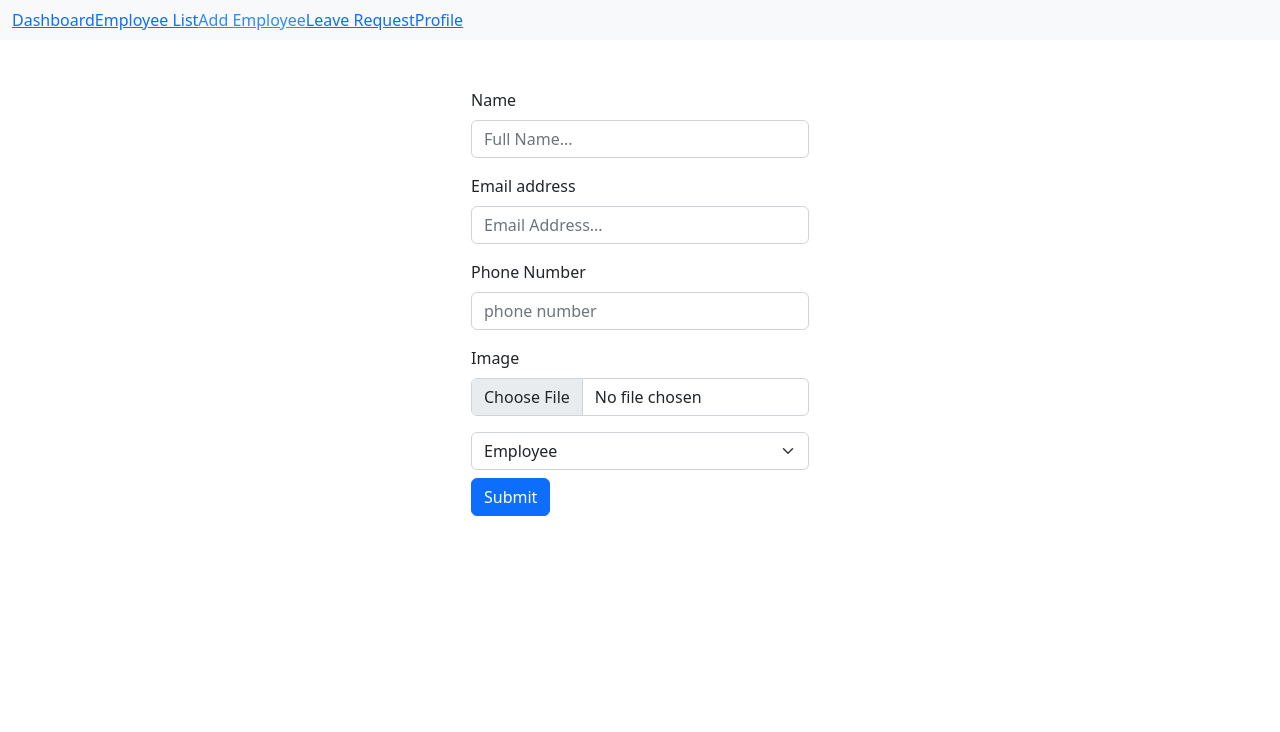
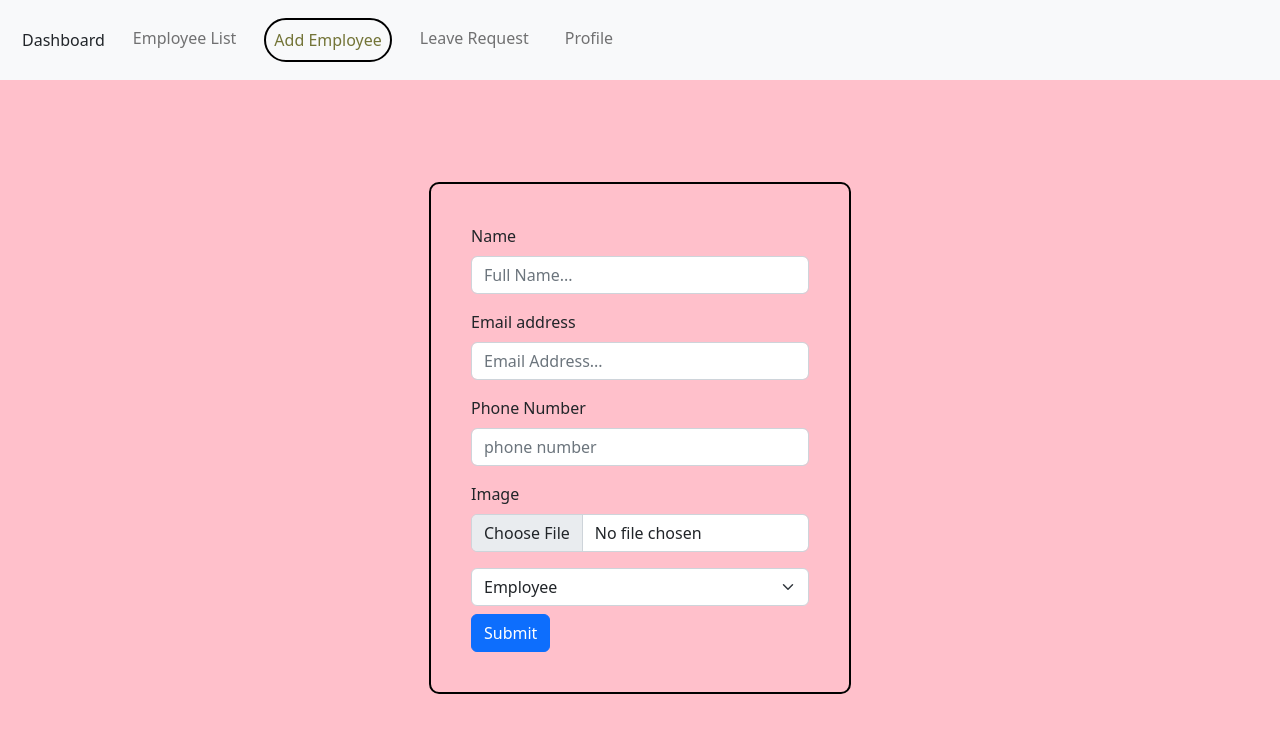
Before and after one commit to ayu80580/EMS-vuejs, a Vue app: page /AddEmployee in a window 1280 px wide. Shown: the top 732 px of the page. Built offline with nearby package versions, Linux system fonts and the light colour scheme.

Commit message:
Changed css and form date behaviour

```diff
--- a/src/components/add_employee/addEmp.vue
+++ b/src/components/add_employee/addEmp.vue
@@ -1,8 +1,17 @@
 <template>
   <dashboardNavigation></dashboardNavigation>
-  <div class="container">
-      <div class="mt-5 d-flex justify-content-center">
-          <form action="" @submit.prevent="UserData">
+  <div class="container-fluid">
+      <div class=" d-flex justify-content-center"  style="height: 100vh;
+      background: pink;
+  ">
+          <form action="" @submit.prevent="UserData" style="
+          border: 2px solid black;
+          padding: 40px;
+          border-radius: 10px;
+          height: fit-content;
+
+          margin-top: 8%;
+      ">
             <div class="mb-3">
               <label for="name" class="form-label">Name</label>
               <input name="name" type="text" class="form-control" id="name" placeholder="Full Name..." v-model="userDetails.name" required />
@@ -74,3 +83,10 @@ export default {
   }
 };
 </script>
+
+<style scoped>
+.container-fluid{
+  padding: 0;
+  margin: 0;
+}
+</style>
--- a/src/components/employeeDashboard/dashboardNavigation.vue
+++ b/src/components/employeeDashboard/dashboardNavigation.vue
@@ -4,7 +4,7 @@
 <nav class="navbar navbar-expand-lg navbar-light bg-light">
     <div class="container-fluid">
 
-      <router-link to="/Dashboard">Dashboard</router-link>
+      <router-link class="nav-link" to="/Dashboard">Dashboard</router-link>
 
 
 
@@ -25,18 +25,18 @@
       <div class="collapse navbar-collapse" id="navbarNav">
         <ul class="navbar-nav">
           <li class="nav-item">
-            <router-link to="/EmployeeList">Employee List</router-link>
+            <router-link class="nav-link" to="/EmployeeList">Employee List</router-link>
           </li>
           <li class="nav-item">
-            <router-link to="/AddEmployee">
+            <router-link class="nav-link" to="/AddEmployee">
               Add Employee
             </router-link>
           </li>
           <li class="nav-item">
-            <router-link to="/leaveRequest">Leave Request</router-link>
+            <router-link class="nav-link" to="/leaveRequest">Leave Request</router-link>
           </li>
           <li class="nav-item">
-              <router-link to="/Profile/profile">Profile</router-link>
+              <router-link class="nav-link" to="/Profile/profile">Profile</router-link>
           </li>
         </ul>
       </div>
@@ -47,7 +47,15 @@
 
 <style scoped>
 .router-link-active{
-  color: #2f89fc;
+  color: #737437;
+  border: 2px solid black;
+  border-radius: 50px;
+  margin: 10px;
+}
+.nav-link{
+
+
+  margin: 10px;
 }
 </style>
 
--- a/src/components/employeeDashboard/leaveRequest.vue
+++ b/src/components/employeeDashboard/leaveRequest.vue
@@ -13,6 +13,7 @@
                   class="form-control"
                   id="employee-name"
                   placeholder="Enter employee name"
+                  v-model="name"
                 />
               </div>
             </div>
@@ -21,7 +22,7 @@
                 >Leave Start Date:</label
               >
               <div class="col-sm-10">
-                <input type="date" class="form-control" id="leave-start-date" />
+                <input type="date" class="form-control" id="leave-start-date"  v-model="start"/>
               </div>
             </div>
             <div class="form-group row">
@@ -29,9 +30,10 @@
                 >Leave End Date:</label
               >
               <div class="col-sm-10">
-                <input type="date" class="form-control" id="leave-end-date" />
+                <input type="date" class="form-control" id="leave-end-date" :min="minEndDate" v-model="end" />
               </div>
             </div>
+            <p v-if="wrongEnd" style="color:red;">The End Date must be Greater than Start Date</p>
             <div class="form-group row">
               <label for="reason-for-leave" class="col-sm-2 col-form-label"
                 >Reason for Leave:</label
@@ -53,3 +55,40 @@
         </div>
       </div>
 </template>
+
+<script>
+
+export default{
+
+data(){
+  return{
+    name:'',
+  start:'',
+  end:'',
+  reason:'',
+  wrongEnd:false
+  }
+},
+
+computed: {
+    minEndDate() {
+      return this.start>0 ? this.start : 0;
+    }
+  },
+
+  watch: {
+    end(value){
+      if(value<this.start){
+        this.wrongEnd=true;
+        this.end='';
+      }else{
+        this.wrongEnd=false;
+      }
+    }
+  }
+
+
+
+}
+
+</script>
--- a/src/components/employeeDashboard/userLeave.vue
+++ b/src/components/employeeDashboard/userLeave.vue
@@ -16,7 +16,7 @@
                     <div class="card bg-light mb-3">
                       <div class="card-body">
                         <h6 class="card-title">Leave Start Date</h6>
-                        <p class="card-text">{{ this.$store.state.Leave.approval_status === 1 ? this.$store.state.Leave.leave_start_date: 'Null' }}</p>
+                        <p class="card-text">{{ this.$store.state.Leave.approval_status === 1 ? this.$store.state.Leave.leave_start_date: 'Not Available' }}</p>
                       </div>
                     </div>
                   </div>
@@ -24,7 +24,7 @@
                     <div class="card bg-light mb-3">
                       <div class="card-body">
                         <h6 class="card-title">Leave End Date</h6>
-                        <p class="card-text">{{ this.$store.state.Leave.approval_status === 1 ? this.$store.state.Leave.leave_end_date : 'Null'}}</p>
+                        <p class="card-text">{{ this.$store.state.Leave.approval_status === 1 ? this.$store.state.Leave.leave_end_date : 'Not Available'}}</p>
                       </div>
                     </div>
                   </div>
--- a/src/components/layout/NavBar.vue
+++ b/src/components/layout/NavBar.vue
@@ -86,6 +86,7 @@ a{
 
 .card {
   position: fixed;
+  margin-top: 10px;
   width: 300px;
   height: 90vh;
   background-color: #1e2b32;
--- a/src/components/leaves/LeaveHistory.vue
+++ b/src/components/leaves/LeaveHistory.vue
@@ -13,7 +13,8 @@
         <th class="bg-light">Approval Status</th>
       </tr>
 
-      <tbody v-for="leave of paginatedLeaves" :key="leave.leave_id">
+
+      <tbody v-for="leave of leaves" :key="leave.leave_id">
         <LeaveHistorRow
           :id="leave.id"
           :applied_on="leave.created_at"
@@ -25,7 +26,7 @@
       </tbody>
     </table>
 
-    <div class="both_paginators">
+    <!-- <div class="both_paginators">
       <div class="pagination">
         <button v-if="currentPage > 1" @click="currentPage--">Previous</button>
 
@@ -33,20 +34,21 @@
         <button v-if="currentPage < totalPages" @click="currentPage++">
           Next
         </button>
-      </div>
+      </div> -->
+
       <!-- <div><h6>Page {{currentPage}} of {{totalPages}}</h6> </div> -->
 
 
-      <div>
+      <!-- <div>
         <div v-for="page of totalPages" :key="page" class="pagination2">
           <button @click="this.currentPage = page">
             <a :class="page == currentPage ? 'active' : ''">{{ page }}</a>
           </button>
         </div>
-      </div>
+      </div> -->
 
 
-    </div>
+    <!-- </div> -->
   </div>
 </template>
 
@@ -54,38 +56,51 @@
 import axios from "axios";
 import LeaveHistorRow from "./LeaveHistorRow.vue"
 
+import { mapMutations } from 'vuex';
 export default {
   components: {
     LeaveHistorRow,
   },
   data() {
     return {
-      leaves: [],
       itemsPerPage: 5,
       currentPage: 1,
       id:this.$store.state.EmployeeData.id
     };
   },
   computed: {
-    totalItems() {
-      return this.leaves.length;
+    leaves(){
+      return this.$store.state.leaves;
     },
-    totalPages() {
-      return Math.ceil(this.totalItems / this.itemsPerPage);
-    },
-    paginatedLeaves() {
-      const startIndex = (this.currentPage - 1) * this.itemsPerPage;
-      const endIndex = startIndex + this.itemsPerPage;
-      return this.leaves.slice(startIndex, endIndex);
+    // totalItems() {
+    //   return this.leaves.length;
+    // },
+    // totalPages() {
+    //   return Math.ceil(this.totalItems / this.itemsPerPage);
+    // },
+    // paginatedLeaves() {
+    //   const startIndex = (this.currentPage - 1) * this.itemsPerPage;
+    //   const endIndex = startIndex + this.itemsPerPage;
+    //   return this.leave.slice(startIndex, endIndex);
+    // },
+  },
+
+  methods: {
+    ...mapMutations(['updateLeaves']),
+    getLeave() {
+      const id=this.$store.state.EmployeeData.id;
+    axios.get(`http://127.0.0.1:8000/api/user/leaves/${id}`).then((response) => {
+      this.$store.state.leaves = response.data;
+      console.log(this.$store.state.leaves);
+    });
     },
   },
+
   mounted() {
-    const id=this.$store.state.EmployeeData.id;
-    axios.get(`http://127.0.0.1:8000/api/user/leaves/${id}`).then((response) => {
-      this.leaves = response.data;
-      console.log(this.leaves);
-    });
+    this.getLeave();
   },
+
+
 };
 </script>
 
--- a/src/components/salary/SalaryHistory.vue
+++ b/src/components/salary/SalaryHistory.vue
@@ -37,27 +37,40 @@
 <script>
 import axios from 'axios';
 import SalaryRow from './SalaryRow.vue';
+import { mapMutations } from 'vuex';
 export default{
   components:{
     'salary-row':SalaryRow
   },
     data(){
        return{
-         payments:[],
          months : [
     'January', 'February', 'March', 'April','May', 'June','July','August','September','October','November', 'December'
   ]
        }
     },
+    computed:{
+      payments(){
+        return this.$store.state.payment;
+      }
+    },
     mounted(){
+      this.getSalary();
+    },
+
+    methods: {
+    ...mapMutations(['updateSalary']),
+    getSalary() {
       const id=this.$store.state.EmployeeData.id;
 
-      axios.get(`http://127.0.0.1:8000/api/user/salary/${id}`).
-      then((response)=>{
-        this.payments=response.data;
-        console.log(this.payments);
-      })
-    }
+     axios.get(`http://127.0.0.1:8000/api/user/salary/${id}`).
+     then((response)=>{
+      this.$store.state.payment=response.data;
+       console.log(this.$store.state.payment);
+     })
+    },
+  },
+
 }
 
 </script>
--- a/src/main.js
+++ b/src/main.js
@@ -10,7 +10,7 @@ import { createStore } from 'vuex';
 const store = createStore({
 
   plugins: [createPersistedState({
-    paths: ['EmployeeData' , 'LatestSalary' , 'Tax' , 'Leave', 'data'],
+    paths: ['EmployeeData' , 'LatestSalary' , 'Tax' , 'Leave', 'data','leaves','payment'],
   })],
 
     state(){
@@ -21,9 +21,11 @@ const store = createStore({
         UsersData:[],
         ActiveLeaveRequest:[],
         Leave :[],
+        leaves:[],
+        payment:[],
         data: [],
         role:'',
-        status:''
+        status:'',
 
         };
     },
@@ -40,6 +42,12 @@ const store = createStore({
         },
         updateEmpTable(state, payload) {
           state.data= payload;
+        },
+        updateLeaves(state,payload){
+          state.leaves=payload;
+        },
+        updatePayment(state,payload){
+          state.payment=payload;
         }
       },
 });
```
